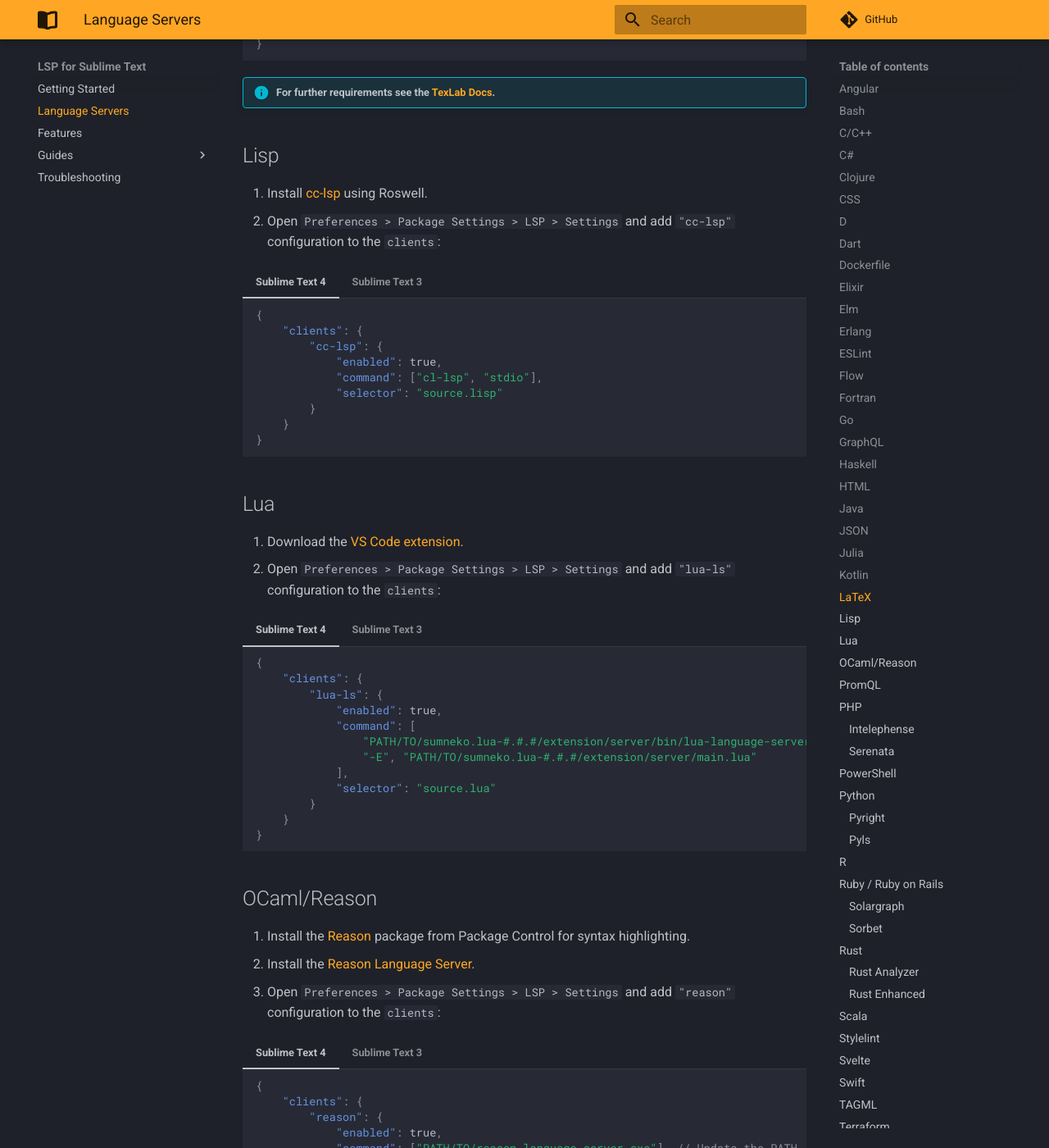
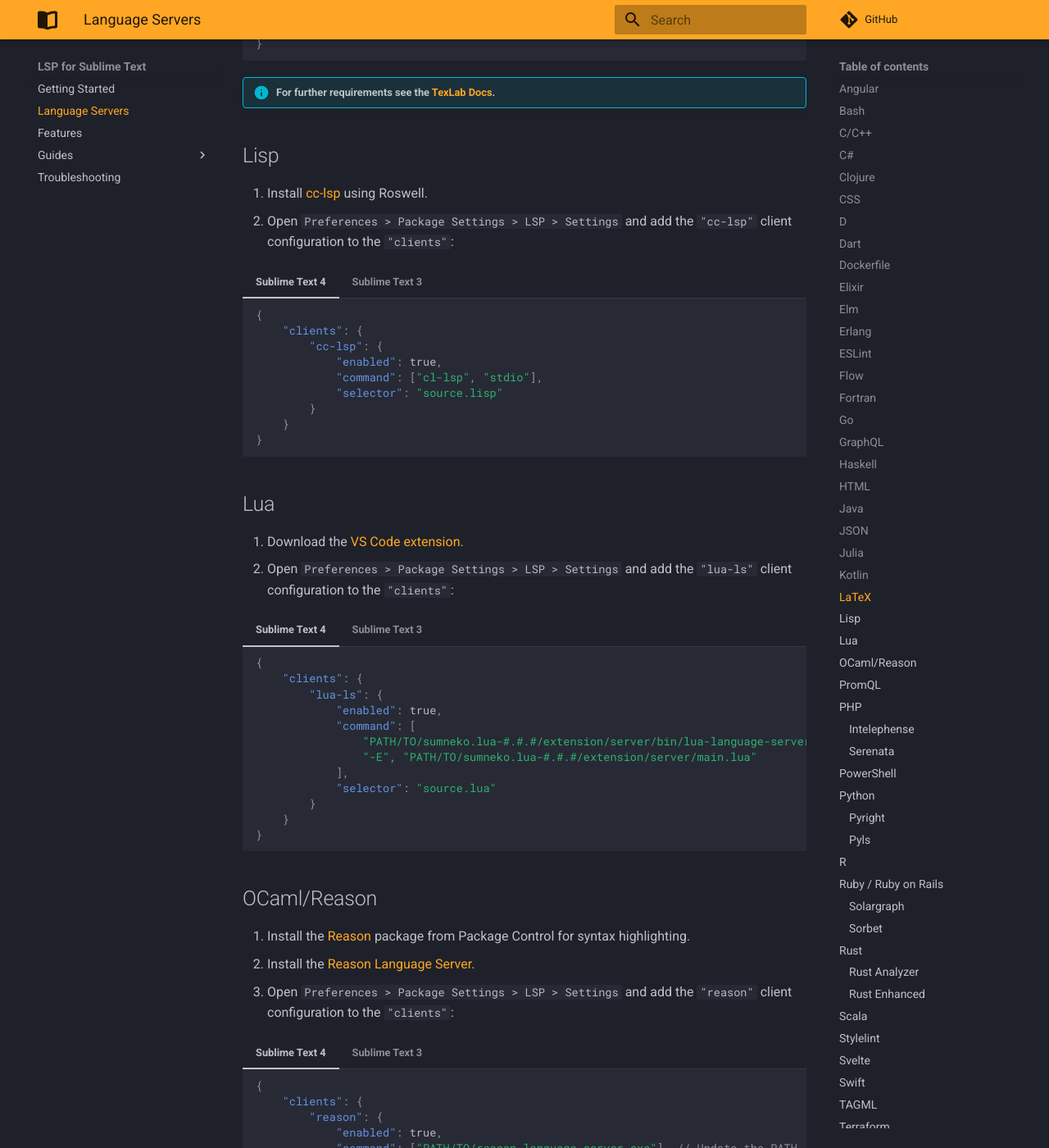
Before and after one commit to sublimelsp/LSP, an MkDocs documentation site: the page built from docs/src/language_servers.md, in a window 1280 px wide and 1400 px high, scrolled down 8820 px. Shown: the whole window at 82% size. Built offline with MkDocs 1.6.1 and Material for MkDocs 9.7.7, drawn with Linux system fonts in a browser that asks for light colours; comment, search, counter and statistics services are not loaded; some of the changed text lies outside the part shown.

Commit message:
use words "client configuration" instead of just "configuration"

````diff
--- a/docs/src/language_servers.md
+++ b/docs/src/language_servers.md
@@ -25,7 +25,7 @@
 ## C\#
 
 1. Download [omnisharp](https://github.com/OmniSharp/omnisharp-roslyn/releases).
-2. Open `Preferences > Package Settings > LSP > Settings` and add `"omnisharp"` configuration to the `clients`:
+2. Open `Preferences > Package Settings > LSP > Settings` and add the `"omnisharp"` client configuration to the `"clients"`:
 
 === "Sublime Text 4"
     ```json
@@ -64,7 +64,7 @@
 ## Clojure
 
 1. Download [clojure-lsp](https://github.com/snoe/clojure-lsp#installation).
-2. Open `Preferences > Package Settings > LSP > Settings` and add `"clojure-lsp"` configuration to the `clients`:
+2. Open `Preferences > Package Settings > LSP > Settings` and add the `"clojure-lsp"` client configuration to the `"clients"`:
 
 === "Sublime Text 4"
     ```json
@@ -105,7 +105,7 @@
 ## D
 
 1. Install the [D Language Server](https://github.com/d-language-server/dls#installation).
-2. Open `Preferences > Package Settings > LSP > Settings` and add `"dls"` configuration to the `clients`:
+2. Open `Preferences > Package Settings > LSP > Settings` and add the `"dls"` client configuration to the `"clients"`:
 
 === "Sublime Text 4"
     ```json
@@ -154,7 +154,7 @@
 ## Erlang
 
 1. Install the [Erlang Language Server](https://github.com/erlang-ls/erlang_ls).
-2. Open `Preferences > Package Settings > LSP > Settings` and add `"erlang-ls"` configuration to the `clients`:
+2. Open `Preferences > Package Settings > LSP > Settings` and add the `"erlang-ls"` client configuration to the `"clients"`:
 
 === "Sublime Text 4"
     ```json
@@ -191,7 +191,7 @@
 ## Flow
 
 1. Install [flow](https://github.com/facebook/flow#using-flow).
-2. Open `Preferences > Package Settings > LSP > Settings` and add `"flow"` configuration to the `clients`:
+2. Open `Preferences > Package Settings > LSP > Settings` and add the `"flow"` client configuration to the `"clients"`:
 
 === "Sublime Text 4"
     ```json
@@ -225,7 +225,7 @@
 
 1. Install the [ Fortran](https://packagecontrol.io/packages/Fortran) package from Package Control for syntax highlighting.
 2. Install the [Fortran Language Server](https://github.com/hansec/fortran-language-server#installation).
-3. Open `Preferences > Package Settings > LSP > Settings` and add `"fortls"` configuration to the `clients`:
+3. Open `Preferences > Package Settings > LSP > Settings` and add the `"fortls"` client configuration to the `"clients"`:
 
 === "Sublime Text 4"
     ```json
@@ -264,7 +264,7 @@
 ## Go
 
 1. Install [gopls](https://github.com/golang/tools/blob/master/gopls/doc/user.md#installation).
-2. Open `Preferences > Package Settings > LSP > Settings` and add `"gopls"` configuration to the `clients`:
+2. Open `Preferences > Package Settings > LSP > Settings` and add the `"gopls"` client configuration to the `"clients"`:
 
 === "Sublime Text 4"
     ```json
@@ -314,7 +314,7 @@
 ## Haskell
 
 1. Install [haskell-language-server](https://github.com/haskell/haskell-language-server).
-2. Open `Preferences > Package Settings > LSP > Settings` and add `"haskell-language-server"` configuration to the `clients`:
+2. Open `Preferences > Package Settings > LSP > Settings` and add the `"haskell-language-server"` client configuration to the `"clients"`:
 
 === "Sublime Text 4"
     ```json
@@ -351,7 +351,7 @@
 ## Java
 
 1. Download and extract Eclipse's [jdt-ls](https://download.eclipse.org/jdtls/snapshots/jdt-language-server-latest.tar.gz).
-2. Open `Preferences > Package Settings > LSP > Settings` and add `"jdtls"` configuration to the `clients`:
+2. Open `Preferences > Package Settings > LSP > Settings` and add the `"jdtls"` client configuration to the `"clients"`:
 
 
 === "Sublime Text 4"
@@ -439,7 +439,7 @@
         Pkg.add("LanguageServer")
         Pkg.add("SymbolServer")
 
-3. Open `Preferences > Package Settings > LSP > Settings` and add `"julials"` configuration to the `clients`:
+3. Open `Preferences > Package Settings > LSP > Settings` and add the `"julials"` client configuration to the `"clients"`:
 
 === "Sublime Text 4"
     ```json
@@ -523,7 +523,7 @@
 
 1. Install the [Kotlin](https://packagecontrol.io/packages/Kotlin) package from Package Control for syntax highlighting.
 2. Install the [Kotlin Language Server](https://github.com/fwcd/KotlinLanguageServer) (requires [building](https://github.com/fwcd/KotlinLanguageServer/blob/master/BUILDING.md) first).
-3. Open `Preferences > Package Settings > LSP > Settings` and add `"kotlinls"` configuration to the `clients`:
+3. Open `Preferences > Package Settings > LSP > Settings` and add the `"kotlinls"` client configuration to the `"clients"`:
 
 === "Sublime Text 4"
     ```json
@@ -574,7 +574,7 @@
 !!! Info "Instructions for Sublime Text 3."
 
 1. Download the [binary](https://github.com/latex-lsp/texlab/releases).
-2. Open `Preferences > Package Settings > LSP > Settings` and add `"texlab"` configuration to the `clients`:
+2. Open `Preferences > Package Settings > LSP > Settings` and add the `"texlab"` client configuration to the `"clients"`:
 
 ```json
 {
@@ -599,7 +599,7 @@
 ## Lisp
 
 1. Install [cc-lsp](https://github.com/cxxxr/cl-lsp) using Roswell.
-2. Open `Preferences > Package Settings > LSP > Settings` and add `"cc-lsp"` configuration to the `clients`:
+2. Open `Preferences > Package Settings > LSP > Settings` and add the `"cc-lsp"` client configuration to the `"clients"`:
 
 === "Sublime Text 4"
     ```json
@@ -632,7 +632,7 @@
 ## Lua
 
 1. Download the [VS Code extension](https://marketplace.visualstudio.com/items?itemName=sumneko.lua).
-2. Open `Preferences > Package Settings > LSP > Settings` and add `"lua-ls"` configuration to the `clients`:
+2. Open `Preferences > Package Settings > LSP > Settings` and add the `"lua-ls"` client configuration to the `"clients"`:
 
 === "Sublime Text 4"
     ```json
@@ -672,7 +672,7 @@
 
 1. Install the [Reason](https://packagecontrol.io/packages/Reason) package from Package Control for syntax highlighting.
 2. Install the [Reason Language Server](https://github.com/jaredly/reason-language-server#sublime-text).
-3. Open `Preferences > Package Settings > LSP > Settings` and add `"reason"` configuration to the `clients`:
+3. Open `Preferences > Package Settings > LSP > Settings` and add the `"reason"` client configuration to the `"clients"`:
 
 
 === "Sublime Text 4"
@@ -728,7 +728,7 @@
 1. Install the [PowerShell](https://packagecontrol.io/packages/PowerShell) package from Package Control for syntax highlighting.
 2. Download and extract the [latest release](https://github.com/PowerShell/PowerShellEditorServices/releases) PowerShellEditorServices.
 3. Make sure PowerShell help files are up to date by running `Update-Help` in the PowerShell console (the one you're using in the command below).
-3. Open `Preferences > Package Settings > LSP > Settings` and add `"powershell-ls"` configuration to the `clients`:
+3. Open `Preferences > Package Settings > LSP > Settings` and add the `"powershell-ls"` client configuration to the `"clients"`:
 
 === "Sublime Text 4"
     ```json
@@ -917,7 +917,7 @@
 
 1. Install [solargraph](https://github.com/castwide/solargraph#installation).
 
-2. Open `Preferences > Package Settings > LSP > Settings` and add `"ruby"` configuration to the `clients`:
+2. Open `Preferences > Package Settings > LSP > Settings` and add the `"ruby"` client configuration to the `"clients"`:
 
 === "Sublime Text 4"
     ```json
@@ -968,7 +968,7 @@
 
         bundle install
 
-2. Open `Preferences > Package Settings > LSP > Settings` and add `"sorbet"` configuration to the `clients`:
+2. Open `Preferences > Package Settings > LSP > Settings` and add the `"sorbet"` client configuration to the `"clients"`:
 
 === "Sublime Text 4"
     ```json
@@ -1010,7 +1010,7 @@
 
 1. Install [rust-analyzer](https://github.com/rust-analyzer/rust-analyzer).
 
-2. Open `Preferences > Package Settings > LSP > Settings` and add `"rust-analyzer"` configuration to the `clients`:
+2. Open `Preferences > Package Settings > LSP > Settings` and add the `"rust-analyzer"` client configuration to the `"clients"`:
 
 === "Sublime Text 4"
     ```json
@@ -1060,7 +1060,7 @@
 
 1. Install the [Swift](https://packagecontrol.io/packages/Swift) package from Package Control for syntax highlighting.
 2. Install Xcode 11.4 or later and ensure that `xcrun -find sourcekit-lsp` returns the path to sourcekit-lsp.
-3. Open `Preferences > Package Settings > LSP > Settings` and add `"sourcekit-lsp"` configuration to the `clients`:
+3. Open `Preferences > Package Settings > LSP > Settings` and add the `"sourcekit-lsp"` client configuration to the `"clients"`:
 
 === "Sublime Text 4"
     ```json
@@ -1098,7 +1098,7 @@
 
 1. Install the [Terraform](https://packagecontrol.io/packages/Terraform) package from Package Control for syntax highlighting.
 2. Download [terraform-lsp](https://github.com/juliosueiras/terraform-lsp/releases) binary and make it available in your PATH.
-3. Open `Preferences > Package Settings > LSP > Settings` and add `"terraform"` configuration to the `clients`:
+3. Open `Preferences > Package Settings > LSP > Settings` and add the `"terraform"` client configuration to the `"clients"`:
 
 === "Sublime Text 4"
     ```json
````
